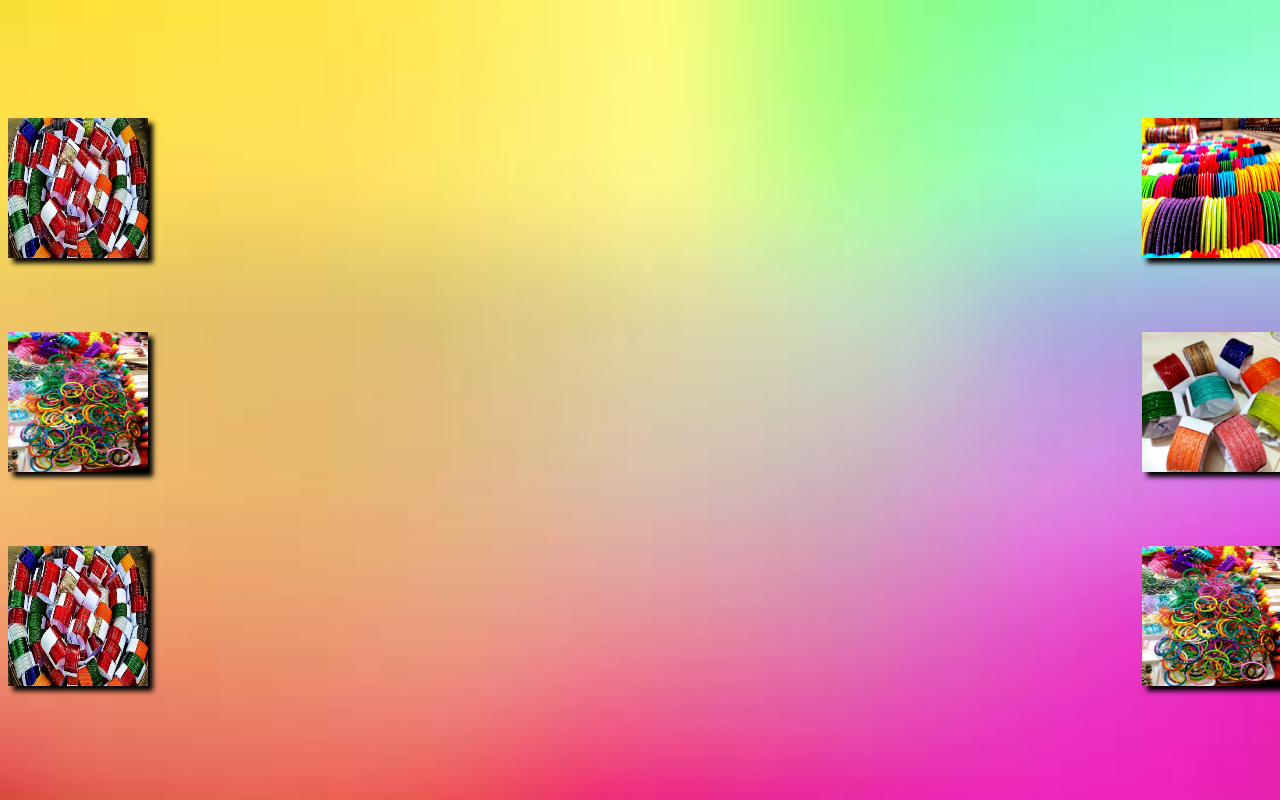
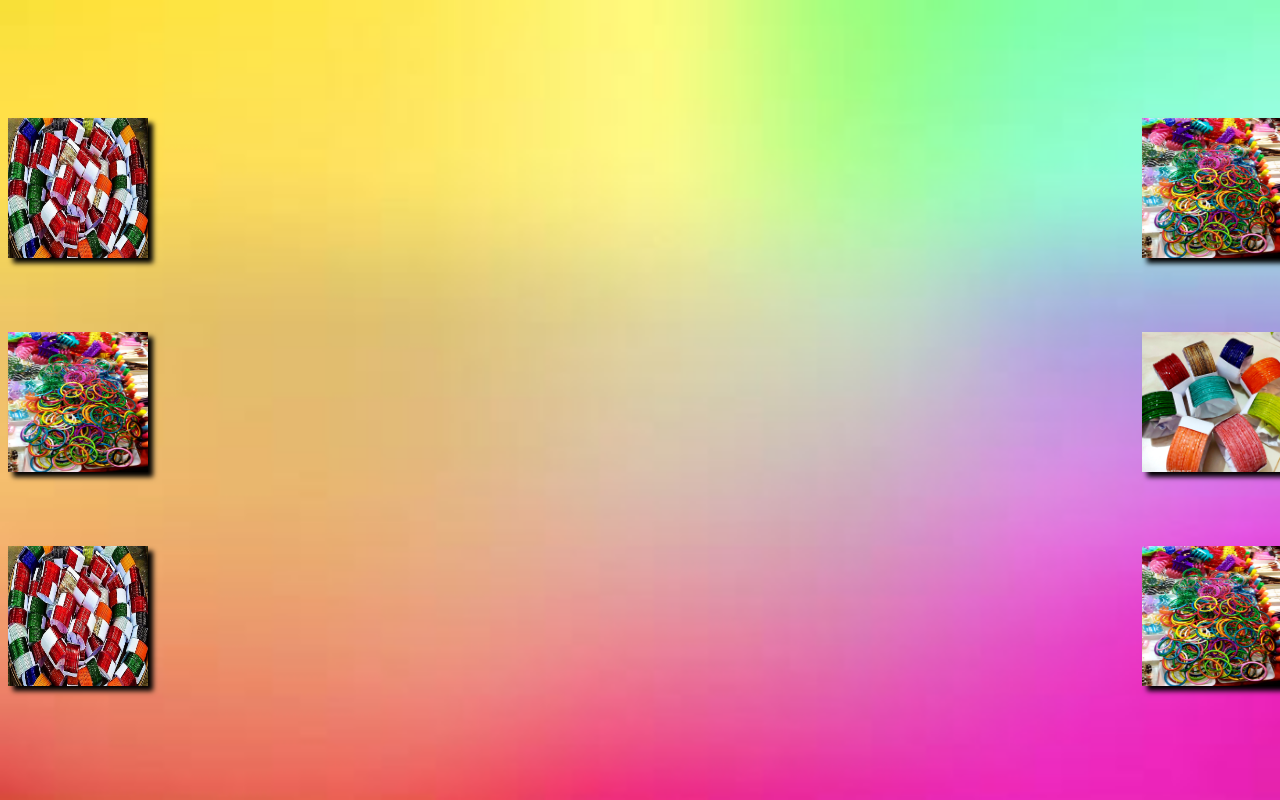
Before and after one commit to tafhim-rahman/happybirthdaysadiya, a plain HTML site: page churi.html in a window 1280 px wide. Drawn offline with Linux system fonts and the light colour scheme.

Commit message:
Update churi.html

```diff
--- a/churi.html
+++ b/churi.html
@@ -59,7 +59,7 @@
 
 
   <b>
-       <img src="churi5.jpg" height="140px" width="140px"alt="" style="box-shadow: 5px 5px 5px black" />
+       <img src="churi2.jpg" height="140px" width="140px"alt="" style="box-shadow: 5px 5px 5px black" />
   </b>
 </p>
 
```
